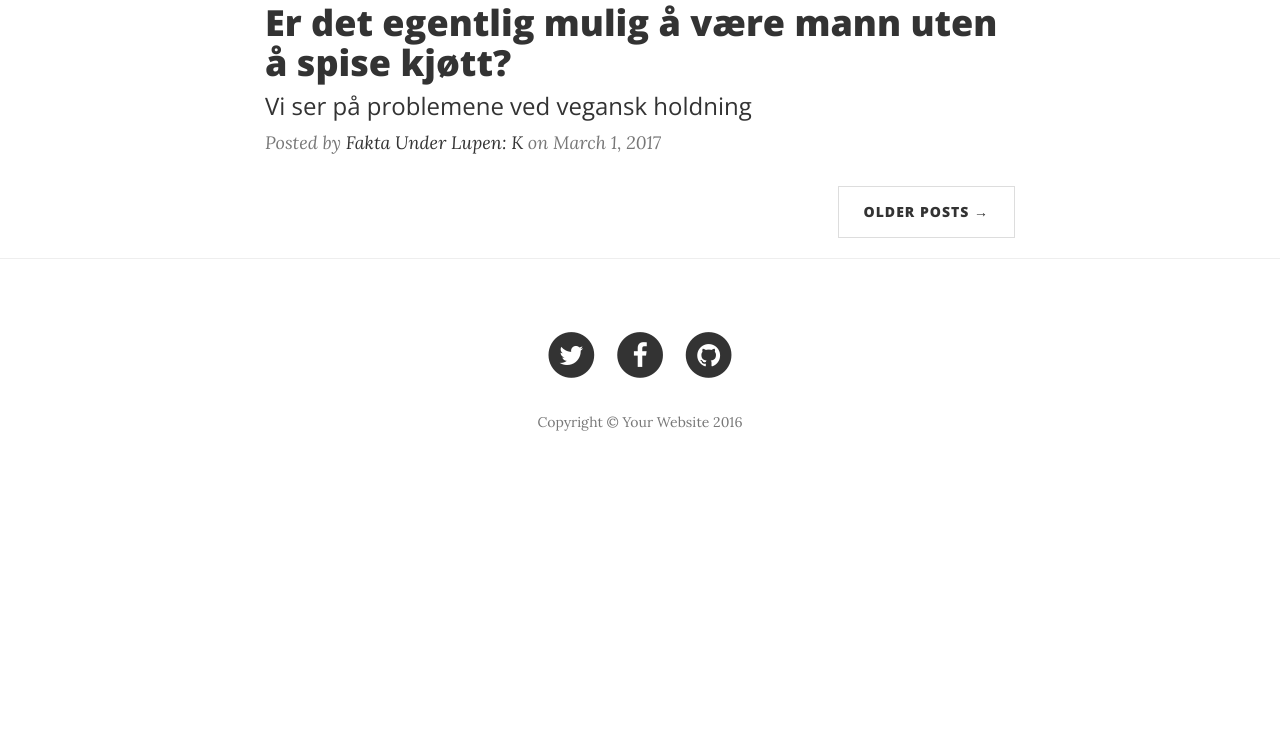
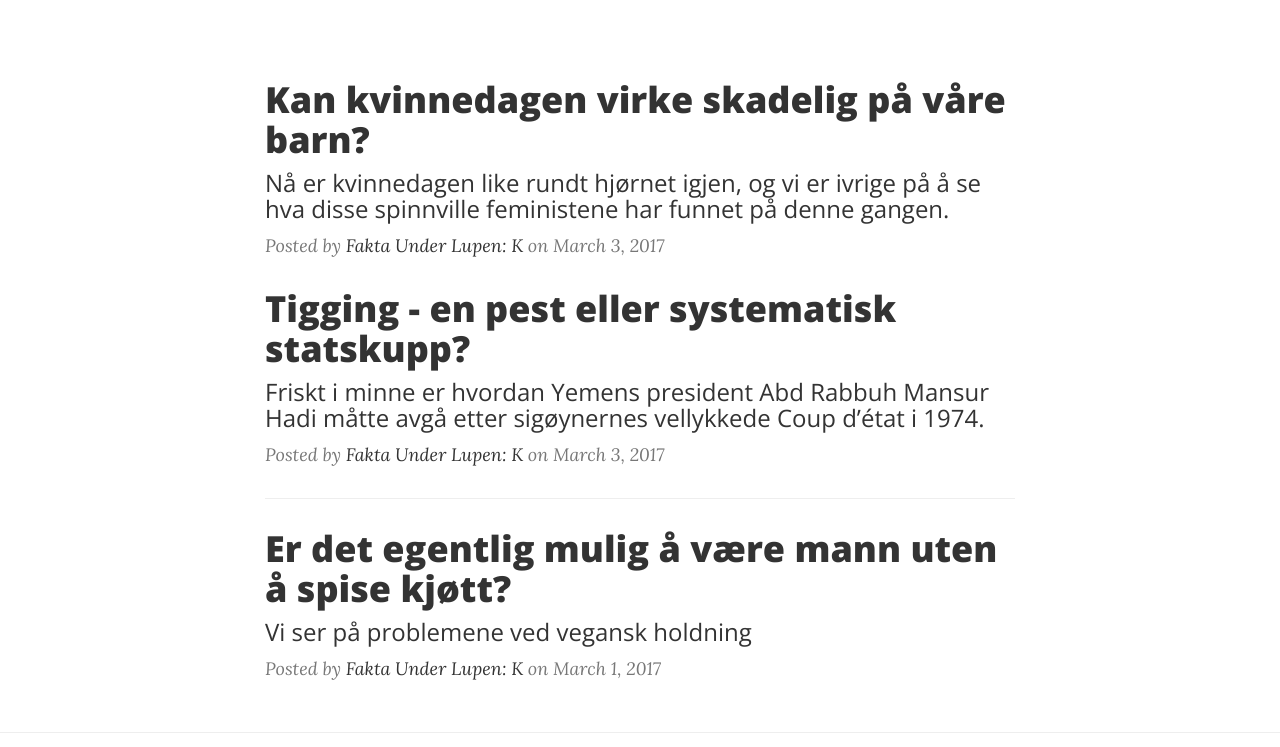
Before and after one commit to grusomnettside/grusomnettside, a website: page faktaunderlupen/index.html in a window 1280 px wide. Shown: the part 613-1360 px from the top of the page. Before the commit the page ends 1111 px from the top, so only its background shows below. Drawn offline with nearby package versions, Linux system fonts and the light colour scheme.

Commit message:
modified frontpage

```diff
--- a/faktaunderlupen/index.html
+++ b/faktaunderlupen/index.html
@@ -65,7 +65,7 @@
             <div class="row">
                 <div class="col-lg-8 col-lg-offset-2 col-md-10 col-md-offset-1">
                     <div class="site-heading">
-                        <h1 style="color:red">Fakta Under <a style="color:white">Lupen</a></h1>
+                        <h1 style="color:red">Fakta Under <p style="color:white">Lupen</p></h1>
                         <hr class="small">
                         <span class="subheading">Alle tenker det - vi sier det</span>
                     </div>
@@ -80,6 +80,29 @@
             <div class="col-lg-8 col-lg-offset-2 col-md-10 col-md-offset-1">
 
                 <div class="post-preview">
+                    <a href="kvinnedagen.html">
+                        <h2 class="post-title">
+                            Kan kvinnedagen virke skadelig på våre barn?
+                        </h2>
+                        <h3 class="post-subtitle">
+                          Nå er kvinnedagen like rundt hjørnet igjen, og vi er ivrige på å se hva disse spinnville feministene har funnet på denne gangen.
+                        </h3>
+                    </a>
+                    <p class="post-meta">Posted by <a href="#">Fakta Under Lupen: K</a> on March 3, 2017</p>
+                </div>
+                <div class="post-preview">
+                    <a href="leoajkic.html">
+                        <h2 class="post-title">
+                            Tigging - en pest eller systematisk statskupp?
+                        </h2>
+                        <h3 class="post-subtitle">
+                            Friskt i minne er hvordan Yemens president Abd Rabbuh Mansur Hadi måtte avgå etter sigøynernes vellykkede Coup d’état i 1974.
+                        </h3>
+                    </a>
+                    <p class="post-meta">Posted by <a href="#">Fakta Under Lupen: K</a> on March 3, 2017</p>
+                </div>
+                <hr>
+                <div class="post-preview">
                     <a href="post.html">
                         <h2 class="post-title">
                             Er det egentlig mulig å være mann uten å spise kjøtt?
@@ -90,12 +113,15 @@
                     </a>
                     <p class="post-meta">Posted by <a href="#">Fakta Under Lupen: K</a> on March 1, 2017</p>
                 </div>
-                <!-- Pager -->
+
+
+                <!-- Pager
                 <ul class="pager">
                     <li class="next">
                         <a href="#">Older Posts &rarr;</a>
                     </li>
                 </ul>
+                -->
             </div>
         </div>
     </div>
```
